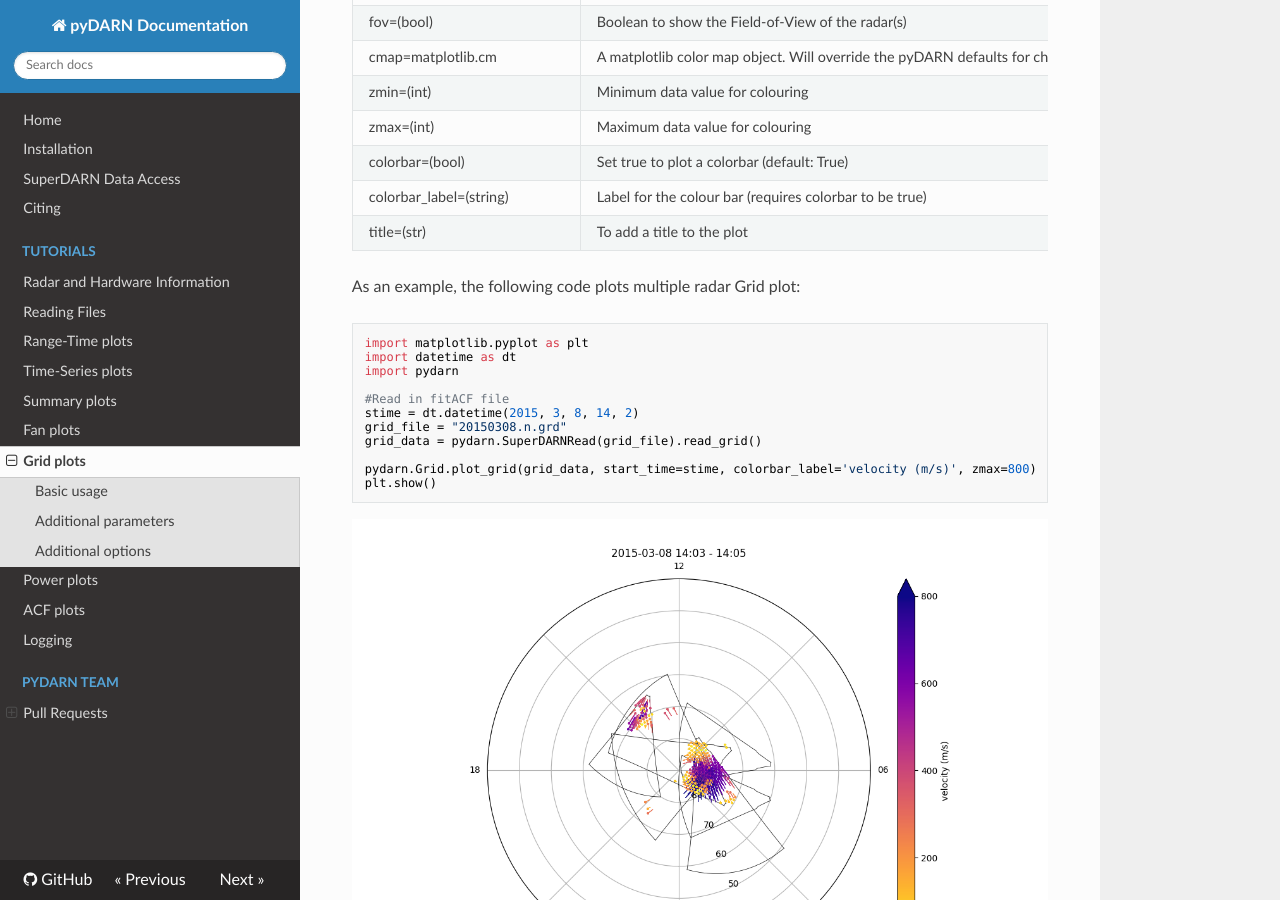
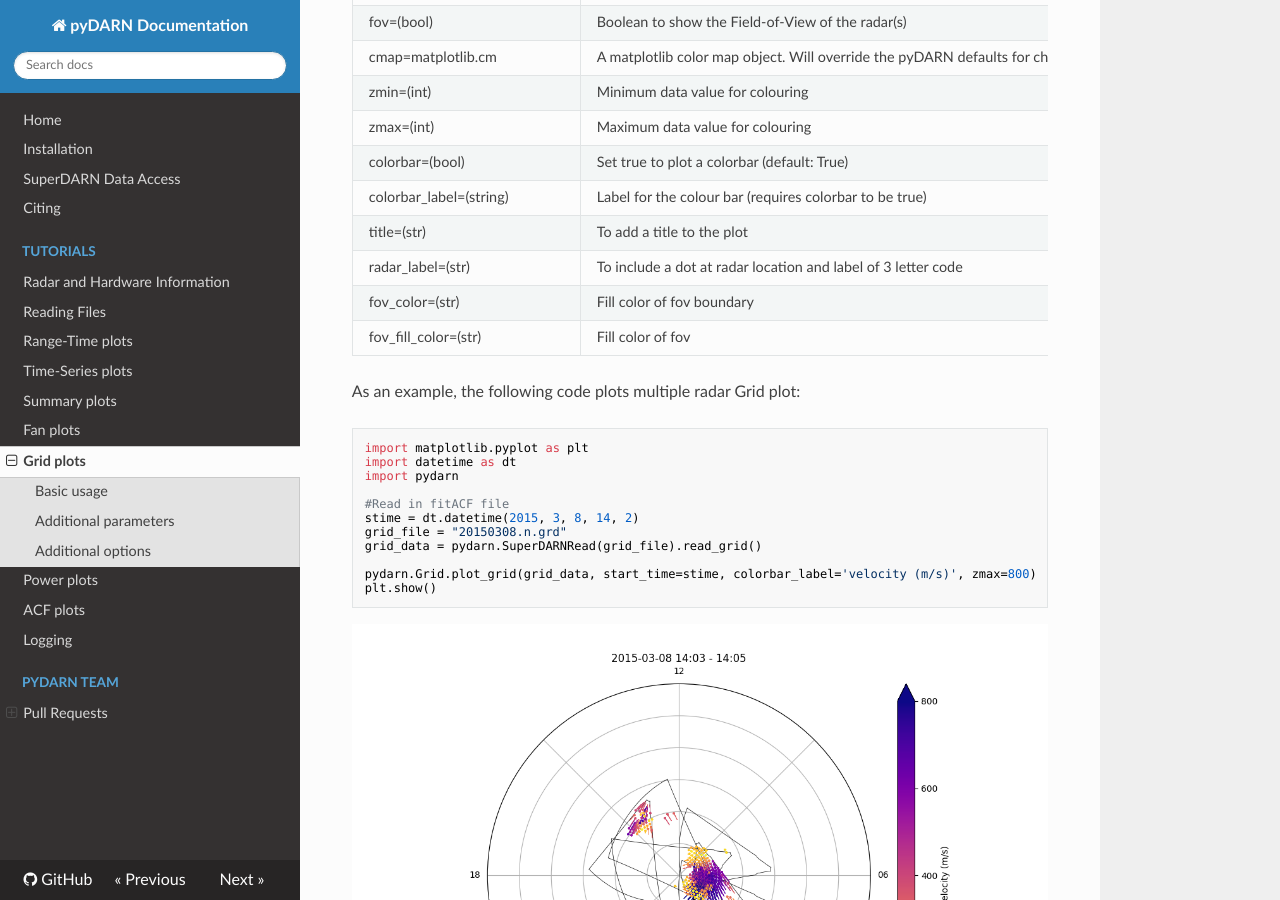
Before and after one commit to SuperDARN/pydarn, an MkDocs documentation site: the page built from docs/user/grid.md, in a window 1280 px wide and 900 px high, scrolled down 2455 px. Built offline with MkDocs 1.6.1, drawn with Linux system fonts in a browser that asks for light colours; nearby versions of some CDN libraries.

Commit message:
Apply suggestions from code review
Co-authored-by: carleyjmartin <60905856+carleyjmartin@users.noreply.github.com>

````diff
--- a/docs/user/grid.md
+++ b/docs/user/grid.md
@@ -88,6 +88,10 @@ Here is a list of all the current options than can be used with `plot_grid`
 | colorbar=(bool)                | Set true to plot a colorbar (default: True)                                           |
 | colorbar_label=(string)        | Label for the colour bar (requires colorbar to be true)                               |
 | title=(str)                    | To add a title to the plot                                                            |
+| radar_label=(str)        | To include a dot at radar location and label of 3 letter code |
+| fov_color=(str)           | Fill color of fov boundary                                                          |
+| fov_fill_color=(str)      | Fill color of fov                                                                           |
+
 
 As an example, the following code plots multiple radar Grid plot:
 ```python
````
